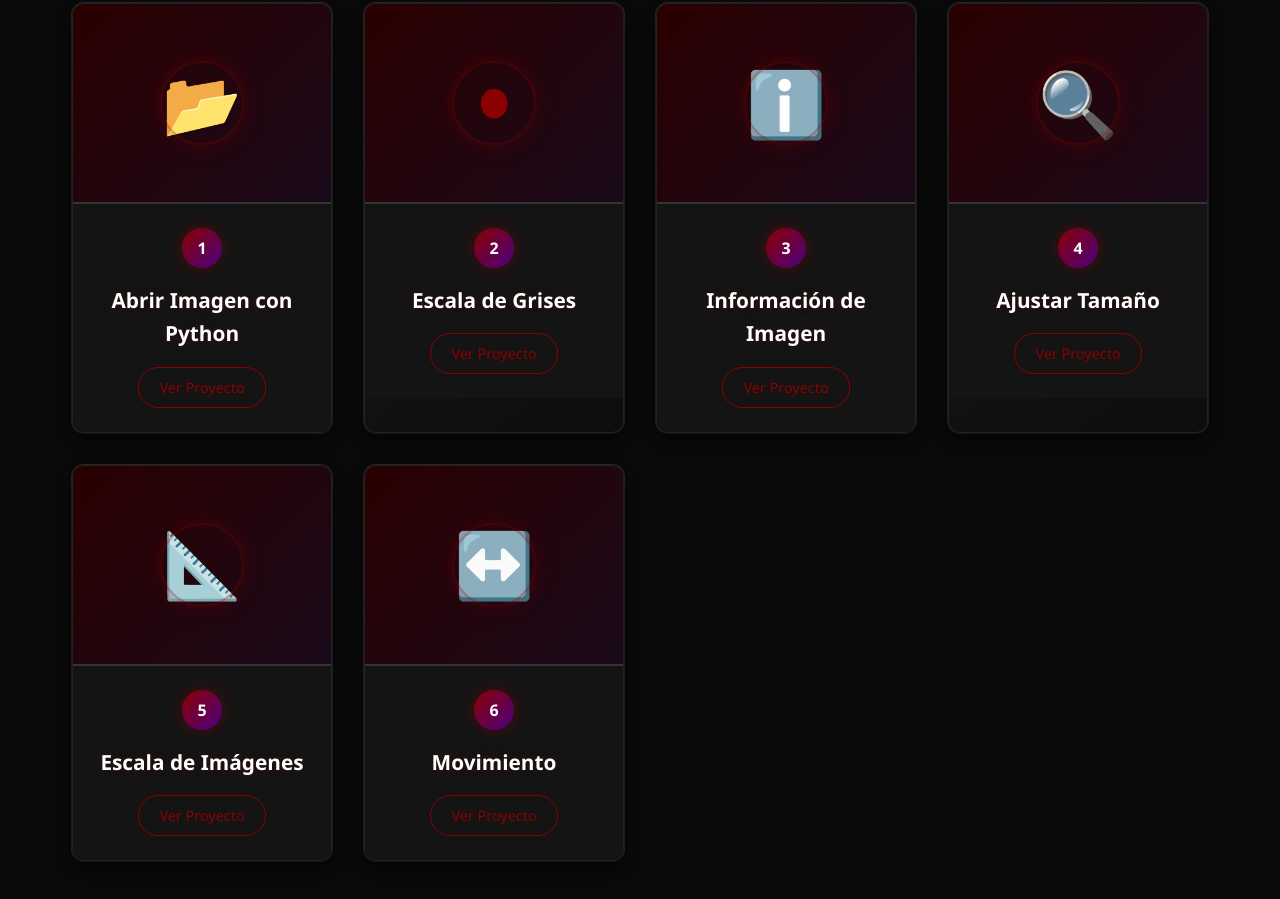
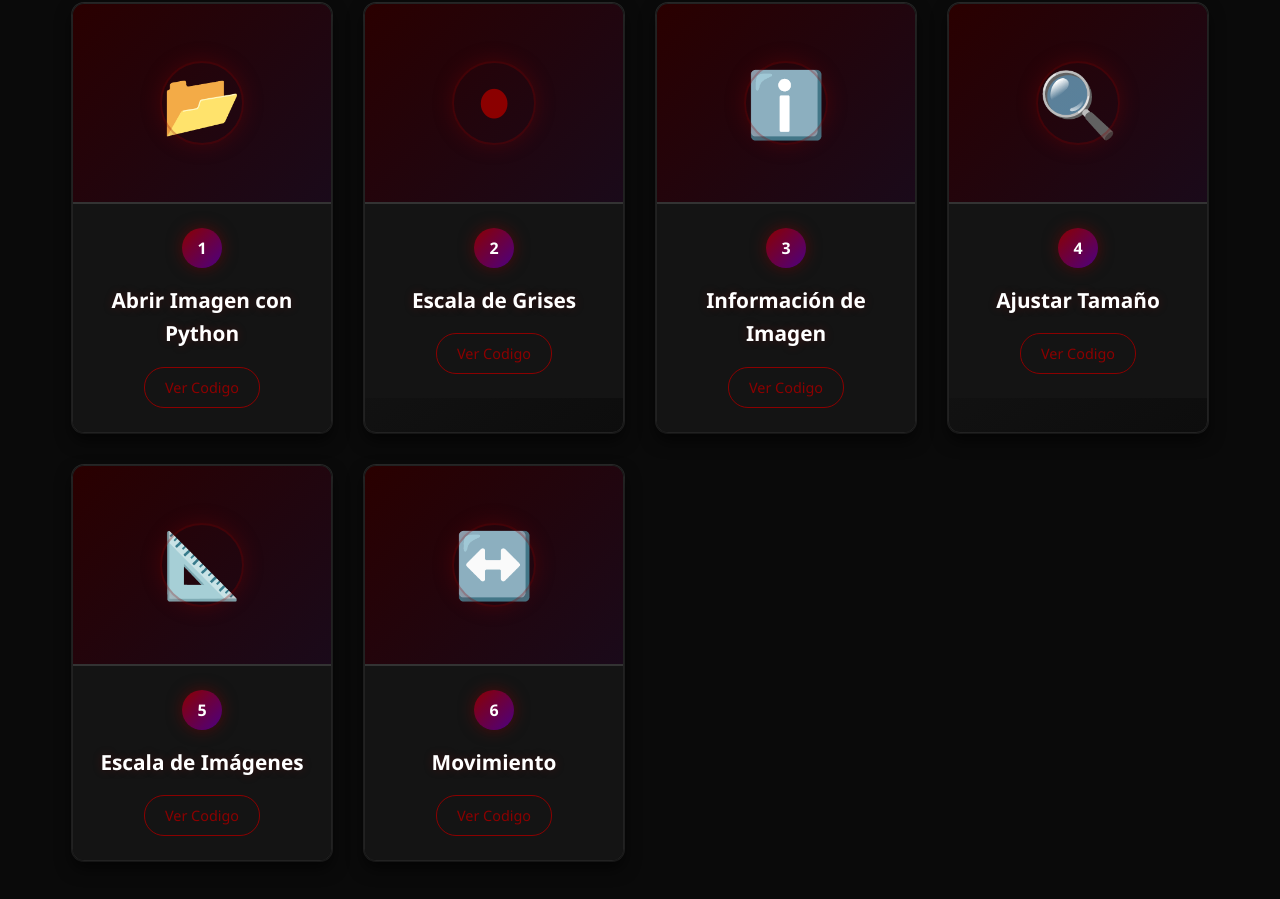
Before and after one commit to marcoflrs-web/Portafolio_VA, a plain HTML site: page index.html in a window 1280 px wide. Shown: the part 989-1888 px from the top of the page. Drawn offline with Linux system fonts and the light colour scheme.

Commit message:
Update index.html

```diff
--- a/index.html
+++ b/index.html
@@ -236,7 +236,7 @@
                 <div class="card-content">
                     <span class="card-number">1</span>
                     <h3>Abrir Imagen con Python</h3>
-                    <a href="abririmagen.html">Ver Proyecto</a>
+                    <a href="abririmagen.html">Ver Codigo</a>
                 </div>
             </div>
 
@@ -246,7 +246,7 @@
                 <div class="card-content">
                     <span class="card-number">2</span>
                     <h3>Escala de Grises</h3>
-                    <a href="escaladegrises.html">Ver Proyecto</a>
+                    <a href="escaladegrises.html">Ver Codigo</a>
                 </div>
             </div>
 
@@ -256,7 +256,7 @@
                 <div class="card-content">
                     <span class="card-number">3</span>
                     <h3>Información de Imagen</h3>
-                    <a href="infoimagen.html">Ver Proyecto</a>
+                    <a href="infoimagen.html">Ver Codigo</a>
                 </div>
             </div>
 
@@ -266,7 +266,7 @@
                 <div class="card-content">
                     <span class="card-number">4</span>
                     <h3>Ajustar Tamaño</h3>
-                    <a href="ajustarimagen.html">Ver Proyecto</a>
+                    <a href="ajustarimagen.html">Ver Codigo</a>
                 </div>
             </div>
 
@@ -276,7 +276,7 @@
                 <div class="card-content">
                     <span class="card-number">5</span>
                     <h3>Escala de Imágenes</h3>
-                    <a href="Escaladeimagenes.html">Ver Proyecto</a>
+                    <a href="Escaladeimagenes.html">Ver Codigo</a>
                 </div>
             </div>
 
@@ -286,7 +286,7 @@
                 <div class="card-content">
                     <span class="card-number">6</span>
                     <h3>Movimiento</h3>
-                    <a href="movimiento.html">Ver Proyecto</a>
+                    <a href="movimiento.html">Ver Codigo</a>
                 </div>
             </div>
         </div>
```
